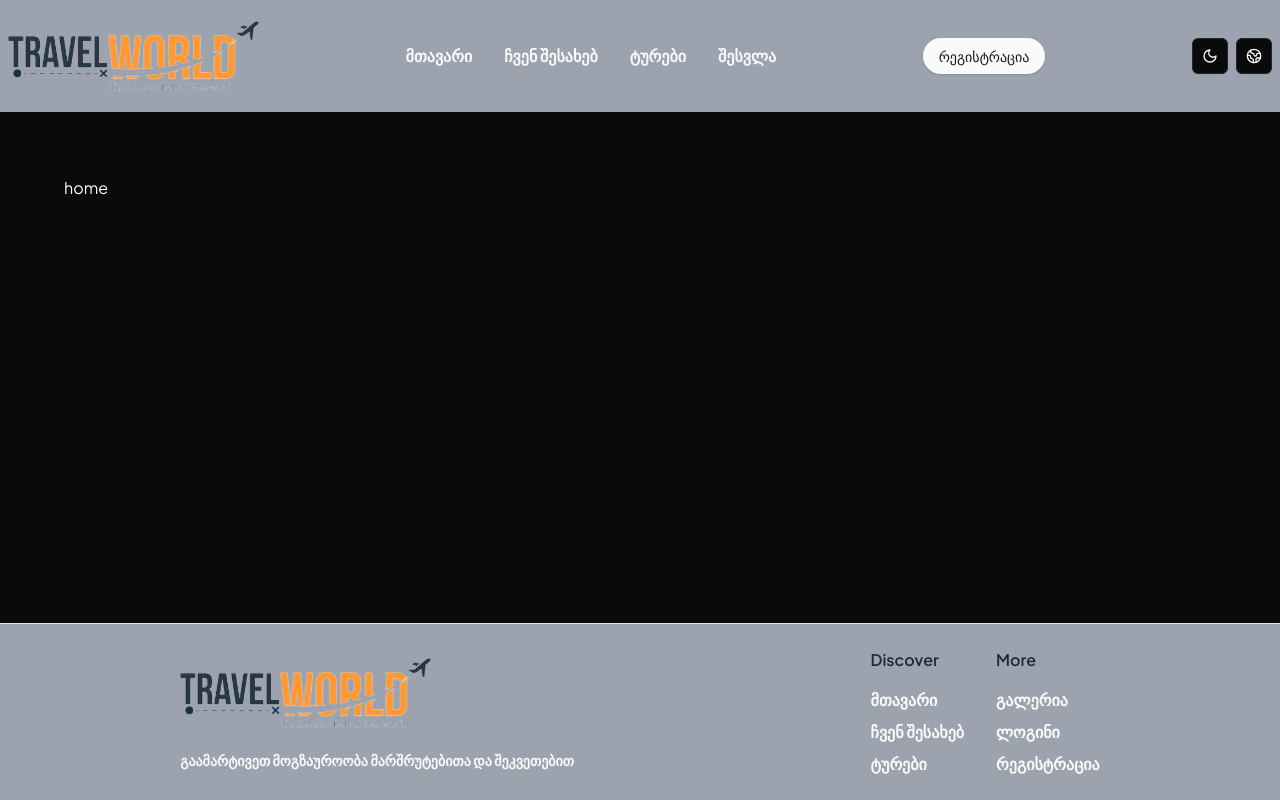
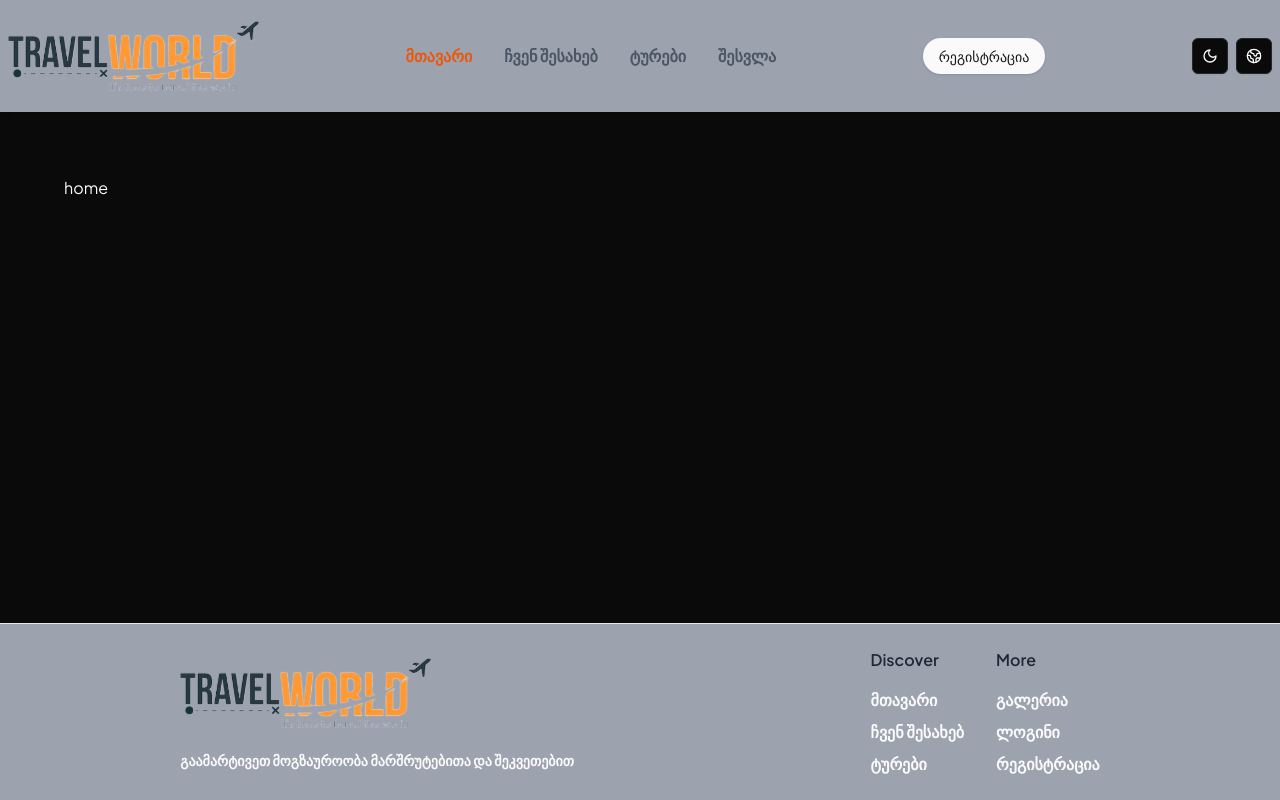
Before and after one commit to dachidavituri/myTravel, a React (Vite) app: page /ka/home in a window 1280 px wide. Built offline with nearby package versions, Linux system fonts and the light colour scheme.

Commit message:
correct navlinks and use active

```diff
--- a/src/components/base/header/header.tsx
+++ b/src/components/base/header/header.tsx
@@ -10,13 +10,18 @@ import { ChangeLanguage } from "../chang-language";
 import { useTranslation } from "react-i18next";
 import { MAIN_PATH } from "@/routes/default-layout/index.enum";
 const Header: React.FC = () => {
+  const { t } = useTranslation();
+  const { theme } = useTheme();
+
   const [isMenuOpen, setIsMenuOpen] = useState(false);
 
   const toggleMenu = () => {
     setIsMenuOpen(!isMenuOpen);
   };
-  const { t } = useTranslation();
-  const { theme } = useTheme();
+
+  const navLinkClass = (isActive: boolean) => {
+    return `${navItem({ isMenuOpen })} ${isActive ? "text-orange-600" : "text-gray-600"}`;
+  };
   const headerBgColor = theme == "dark" ? "bg-gray-400" : "bg-white";
   return (
     <header className={`${headerBgColor} shadow-md font-semibold`}>
@@ -25,18 +30,17 @@ const Header: React.FC = () => {
           <TravelWorldIcon />
         </div>
         <nav className="hidden lg:flex space-x-8">
-          <NavLink to={MAIN_PATH.HOME} className={navItem({ isMenuOpen })}>
-            {t("header.home")}
-          </NavLink>
-          <NavLink to={MAIN_PATH.ABOUT} className={navItem({ isMenuOpen })}>
-            {t("header.about")}
-          </NavLink>
-          <NavLink to={MAIN_PATH.TOURS} className={navItem({ isMenuOpen })}>
-            {t("header.tours")}
-          </NavLink>
-          <NavLink to={MAIN_PATH.LOGIN} className={navItem({ isMenuOpen })}>
-            {t("header.login")}
-          </NavLink>
+          {Object.entries(MAIN_PATH)
+            .filter(([key]) => !["REGISTER", "GALLERY"].includes(key))
+            .map(([key, path]) => (
+              <NavLink
+                key={key}
+                to={path}
+                className={({ isActive }) => navLinkClass(isActive)}
+              >
+                {t(`header.${key.toLowerCase()}`)}
+              </NavLink>
+            ))}
         </nav>
         <div className="hidden lg:block">
           <Link to={MAIN_PATH.REGISTER}>
--- a/src/components/base/header/menu/menu.tsx
+++ b/src/components/base/header/menu/menu.tsx
@@ -17,18 +17,19 @@ const Menu: React.FC<MenuProps> = ({ isMenuOpen, setIsMenuOpen }) => {
           <ChangeLanguage />
         </div>
         <nav className="flex flex-col space-y-4 p-4">
-          <NavLink to={MAIN_PATH.HOME} className={navItem({ isMenuOpen })}>
-            {t("header.home")}
-          </NavLink>
-          <NavLink to={MAIN_PATH.ABOUT} className={navItem({ isMenuOpen })}>
-            {t("header.about")}
-          </NavLink>
-          <NavLink to={MAIN_PATH.TOURS} className={navItem({ isMenuOpen })}>
-            {t("header.tours")}
-          </NavLink>
-          <NavLink to={MAIN_PATH.LOGIN} className={navItem({ isMenuOpen })}>
-            {t("header.login")}
-          </NavLink>
+          {Object.entries(MAIN_PATH)
+            .filter(([key]) => !["REGISTER", "GALLERY"].includes(key))
+            .map(([key, path]) => (
+              <NavLink
+                key={key}
+                to={path}
+                className={({ isActive }) =>
+                  `${navItem({ isMenuOpen })} ${isActive ? "text-orange-500" : "text-gray-600"}`
+                }
+              >
+                {t(`header.${key.toLowerCase()}`)}
+              </NavLink>
+            ))}
           <Link to={MAIN_PATH.REGISTER}>
             <Button
               className={buttonStyles()}
```
